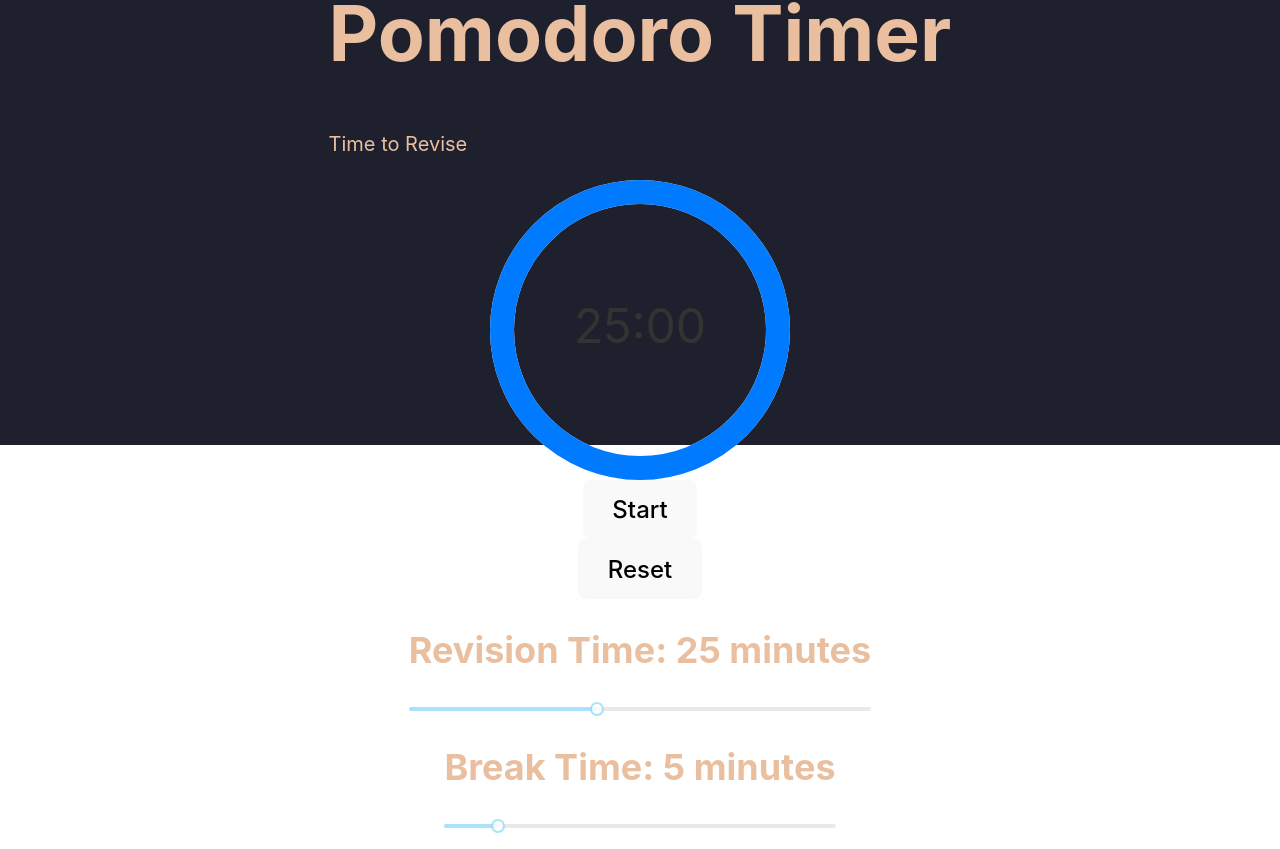
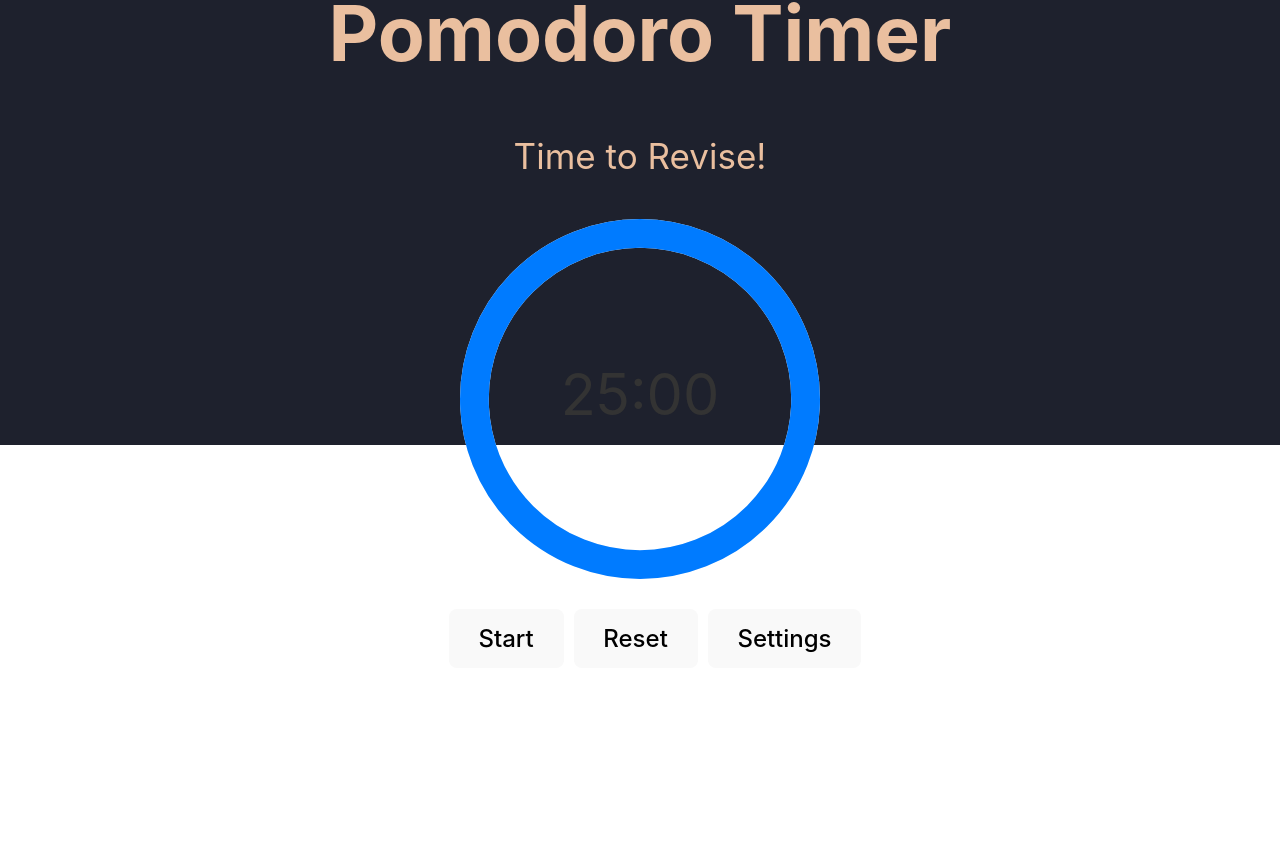
Before and after one commit to jabz80/Code-Fathers, a React (Vite) app in the folder client/: page /timer in a window 1280 px wide. Shown: the part 355-1204 px from the top of the page. After the commit the page ends 1039 px from the top, so only its background shows below. Built offline with nearby package versions, Linux system fonts and the light colour scheme.

Commit message:
Pomodoro MVP

```diff
--- a/client/src/App.jsx
+++ b/client/src/App.jsx
@@ -3,13 +3,13 @@ import { Routes, Route } from 'react-router-dom';
 import { Header } from './components';
 import './App.css';
 import { HomePage, AboutPage, NotFoundPage, CalendarPage, NotesPage, AddNotePage, PomodoroPage } from './pages';
-import { ExampleProvider } from './contexts';
+import { TimerProvider } from './contexts';
 import NotePage from './pages/NotePage';
 //Don't forget to change name of Provider
 
 function App() {
   return (
-    <ExampleProvider>
+    <TimerProvider>
       <Routes>
         <Route path="/" element={<Header />}>
           <Route index element={<HomePage />} />
@@ -22,7 +22,7 @@ function App() {
           <Route path="/*" element={<NotFoundPage />} />
         </Route>
       </Routes>
-    </ExampleProvider>
+    </TimerProvider>
   );
 }
 
--- a/client/src/components/Pomodoro/index.jsx
+++ b/client/src/components/Pomodoro/index.jsx
@@ -1,82 +1,39 @@
-import React, { useState, useEffect } from "react";
+import React from 'react';
+import { useTimer } from '../../contexts';
 import { CircularProgressbar, buildStyles } from "react-circular-progressbar";
 import "react-circular-progressbar/dist/styles.css";
-import pingSound from "../../assets/pingSound.mp3";
-import Slider from 'rc-slider';
-import 'rc-slider/assets/index.css';
+import Slider from "rc-slider";
+import "rc-slider/assets/index.css";
 
 export default function Pomodoro() {
-  const breakTimeSound = new Audio(pingSound);
-  const [minutes, setMinutes] = useState(25);
-  const [seconds, setSeconds] = useState(0);
-  const [displayMessage, setDisplayMessage] = useState(false);
-  const [isRunning, setIsRunning] = useState(false);
-  const [revisionTime, setRevisionTime] = useState(25);
-  const [breakTime, setBreakTime] = useState(5);
+  const {
+    minutes,
+    seconds,
+    displayMessage,
+    isRunning,
+    revisionTime,
+    breakTime,
+    showSettings,
+    isActive,
+    toggleTimer,
+    toggleSettings,
+    handleRevisionChange,
+    handleBreakChange,
+    resetTimer,
+  } = useTimer();
 
   const timerMinutes = minutes < 10 ? `0${minutes}` : minutes;
   const timerSeconds = seconds < 10 ? `0${seconds}` : seconds;
 
-  const toggleTimer = () => {
-    setIsRunning(!isRunning);
-  };
-
-  const handleRevisionChange = (value) => {
-    setRevisionTime(value);
-    if (!isRunning) {
-      setMinutes(value);
-      setSeconds(0);
-    }
-  };
-
-  const handleBreakChange = (value) => {
-    setBreakTime(value);
-  };
-
-  const resetTimer = () => {
-    setMinutes(revisionTime);
-    setSeconds(0);
-    setIsRunning(false);
-    setDisplayMessage(false);
-  };
-
-  useEffect(() => {
-    if (isRunning) {
-      const interval = setInterval(() => {
-        clearInterval(interval);
-
-        if (seconds === 0) {
-          if (minutes !== 0) {
-            setSeconds(59);
-            setMinutes((prevState) => prevState - 1)
-          } else {
-            let minutes = displayMessage ? revisionTime : breakTime;
-            let seconds = 10;
-
-            setMinutes(minutes);
-            setSeconds(seconds);
-            setDisplayMessage(!displayMessage);
-
-            if (!displayMessage) {
-              breakTimeSound.play();
-            } else if (displayMessage) {
-                breakTimeSound.play()
-            }
-          }
-        } else {
-          setSeconds((prevState) => prevState - 1);
-        }
-      }, 1000);
-    }
-  }, [seconds, isRunning]);
-
-  const percentage = ((minutes * 60 + seconds) / (revisionTime  * 60)) * 100;
+  const totalSeconds = displayMessage ? breakTime * 60 : revisionTime * 60;
+  const percentage = ((minutes * 60 + seconds) / totalSeconds) * 100;
+  const pathColour = displayMessage ? '#0f0' : '#007bff';
 
   return (
     <>
       <div>
         <h1>Pomodoro Timer</h1>
-        {!displayMessage && <p>Time to Revise</p>}
+        {!displayMessage && <p>Time to Revise!</p>}
         {displayMessage && <p>Go on a break!</p>}
       </div>
       <div>
@@ -86,15 +43,21 @@ export default function Pomodoro() {
           styles={buildStyles({
             textSize: "16px",
             textColor: "#333",
-            pathColor: "#007bff",
+            pathColor: pathColour,
             trailColor: "#f3f3f3",
           })}
         />
       </div>
-      <button onClick={toggleTimer}>{isRunning ? "Pause" : "Start"}</button>
+      <div className="button-container">
+        <button onClick={toggleTimer}>{isActive ? "Pause" : "Start"}</button>
         <button onClick={resetTimer}>Reset</button>
+        <button onClick={toggleSettings} disabled={isActive}>
+          Settings
+        </button>
+        {showSettings && (
+          <div className="slider-menu">
             <div>
-        <h2>Revision Time: {revisionTime} minutes</h2>
+              <h3>Revision Time: {revisionTime} minutes</h3>
               <Slider
                 min={1}
                 max={60}
@@ -104,7 +67,7 @@ export default function Pomodoro() {
               />
             </div>
             <div>
-        <h2>Break Time: {breakTime} minutes</h2>
+              <h3>Break Time: {breakTime} minutes</h3>
               <Slider
                 min={1}
                 max={30}
@@ -113,6 +76,9 @@ export default function Pomodoro() {
                 onChange={handleBreakChange}
               />
             </div>
+          </div>
+        )}
+      </div>
     </>
   );
 }
--- a/client/src/contexts/index.jsx
+++ b/client/src/contexts/index.jsx
@@ -1,24 +1,91 @@
-import React, { useState, useContext, createContext } from 'react';
+import React, { createContext, useContext, useState, useEffect } from 'react';
+import pingSound from "../assets/pingSound.mp3"
 
-//step 1: creating  a context which allows us to share info between components
-const ExampleContext = createContext();
+const TimerContext = createContext();
 
-//step 2: cerate the provider in order to provide the context to the child components
-export const ExampleProvider = ({ children }) => {
-  //const [user, setUser] = useState();
-  const [exampleState, setExampleState] = useState();
+export const TimerProvider = ({ children }) => {
+  const breakTimeSound = new Audio(pingSound);
+  const [minutes, setMinutes] = useState(25);
+  const [seconds, setSeconds] = useState(0);
+  const [displayMessage, setDisplayMessage] = useState(false);
+  const [isRunning, setIsRunning] = useState(false);
+  const [revisionTime, setRevisionTime] = useState(25);
+  const [breakTime, setBreakTime] = useState(5);
+  const [showSettings, setShowSettings] = useState(false);
+  const [isActive, setIsActive] = useState(false);
+
+  const toggleTimer = () => {
+    setIsRunning(!isRunning);
+    if (showSettings && !isRunning) {
+      toggleSettings();
+    }
+    setIsActive(!isActive);
+  };
+
+  const toggleSettings = () => {
+    setShowSettings(!showSettings);
+  };
+
+  const handleRevisionChange = (value) => {
+    setRevisionTime(value);
+    if (!isRunning) {
+      setMinutes(value);
+      setSeconds(0);
+    }
+  };
+
+  const handleBreakChange = (value) => {
+    setBreakTime(value);
+  };
+
+  const resetTimer = () => {
+    setMinutes(25);
+    setSeconds(0);
+    setIsRunning(false);
+    setDisplayMessage(false);
+    setIsActive(false);
+    setRevisionTime(25);
+    setBreakTime(5);
+  };
+
+  useEffect(() => {
+    if (isRunning) {
+      const interval = setInterval(() => {
+        if (seconds === 0) {
+          if (minutes !== 0) {
+            setMinutes((prevState) => prevState - 1);
+            setSeconds(59);
+          } else {
+            let newMinutes = displayMessage ? revisionTime : breakTime;
+            let newSeconds = 1;
+            setMinutes(newMinutes);
+            setSeconds(newSeconds);
+            setDisplayMessage(!displayMessage);
+
+            if (!displayMessage) {
+              breakTimeSound.play();
+            } else if (displayMessage) {
+              breakTimeSound.play();
+            }
+          }
+        } else {
+          setSeconds((prevState) => prevState - 1);
+        }
+      }, 100);
+
+      return () => {
+        clearInterval(interval);
+      };
+    }
+  }, [seconds, isRunning]);
 
   return (
-    <ExampleContext.Provider
-      value={{
-        exampleState,
-        setExampleState,
-      }}
-    >
+    <TimerContext.Provider value={{ minutes, seconds, displayMessage, isRunning, revisionTime, breakTime, showSettings, isActive, toggleTimer, toggleSettings, handleRevisionChange, handleBreakChange, resetTimer }}>
       {children}
-    </ExampleContext.Provider>
+    </TimerContext.Provider>
   );
 };
 
-//step 3: we have to create a way for components to consume the shared data
-export const useExample = () => useContext(ExampleContext);
+export const useTimer = () => {
+  return useContext(TimerContext);
+};
--- a/client/src/pages/Home/index.jsx
+++ b/client/src/pages/Home/index.jsx
@@ -4,7 +4,8 @@ import Calendar from "react-calendar"
 export default function HomePage() {
   return (
     <div>
-      <Calendar />
+      <h1>Welcome to the Crammer Revision App</h1>
+      <em>The goto spot for all your revision needs</em>
     </div>
   )
 }
--- a/client/src/pages/PomodoroPage/index.css
+++ b/client/src/pages/PomodoroPage/index.css
@@ -1,9 +1,37 @@
 body {
+    display: flex;
     background-color: #1e212d;
+    justify-content: center;
     color: #eabf9f;
     height: 100vh;
 }
 
+.button-container {
+    display: flex;
+    align-items: center;
+    margin-top: 30px;
+    margin-left: 30px;
+    gap: 10px;
+}
+
+.slider-menu {
+    display: flex;
+    flex-direction: column;
+    align-items: flex-start;
+    /* Align sliders to the start (left) */
+    gap: 10px;
+    margin-left: 41px;
+}
+
 p {
-    font-size: 20px;
+    display: flex;
+    justify-content: center;
+    font-size: 35px;
+    align-items: center;
+    /* Vertically centre the content */
 }
+
+.CircularProgressbar {
+    width: 45vh; /* Set the width to make it bigger */
+    height: 45vh; /* Set the height to make it bigger */
+  }
```
Lines whose indentation alone changed are shown as unchanged.
